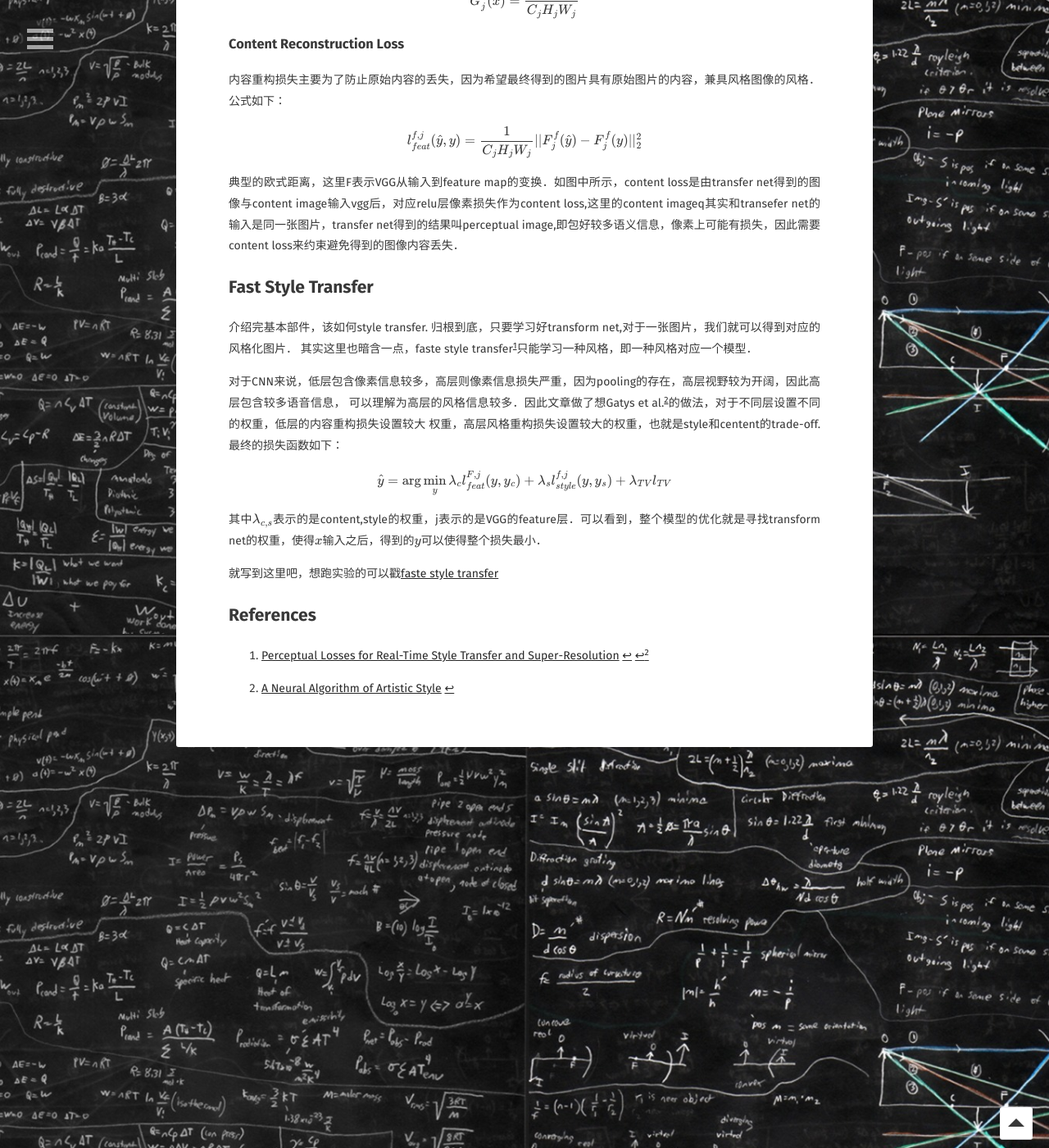
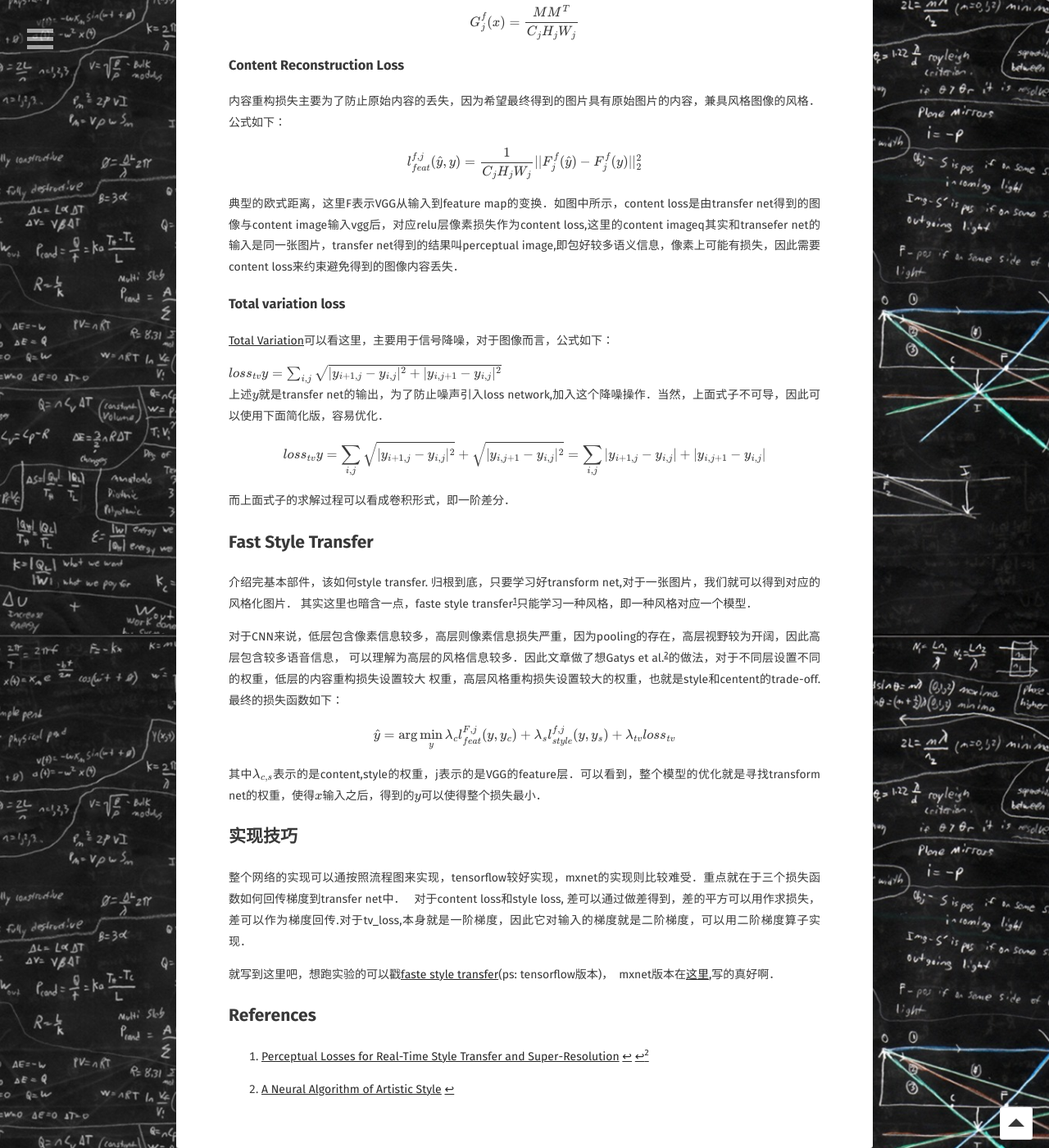
Before and after one commit to saicoco/saicoco.github.io, a Jekyll site: the page built from _posts/2017-06-06-fast-style.md, in a window 1280 px wide and 1400 px high, scrolled down 1927 px. Shown: the whole window at 82% size. Built offline with Jekyll 4.4.1, drawn with Linux system fonts in a browser that asks for light colours; some web fonts are replaced; formulas are drawn with MathJax 3; comment, search, counter and statistics services are not loaded.

Commit message:
add tv loss

```diff
--- a/_posts/2017-06-06-fast-style.md
+++ b/_posts/2017-06-06-fast-style.md
@@ -34,6 +34,7 @@ image. 答案是肯定的．
 * Pixel loss
 * style reconstruction loss
 * feature reconstruction loss
+* Total variation loss
 
 ### Pixel loss
 Pixel loss主要为了防止内容的丢失，即需要生成的风格图像与目标图像像素匹配时，使用该损失函数．当然，这里公式比较好理解：
@@ -75,6 +76,26 @@ $$
 
 典型的欧式距离，这里F表示VGG从输入到feature map的变换．如图中所示，content loss是由transfer net得到的图像与content image输入vgg后，对应relu层像素损失作为content loss,这里的content imageq其实和transefer net的输入是同一张图片，transfer net得到的结果叫perceptual image,即包好较多语义信息，像素上可能有损失，因此需要content loss来约束避免得到的图像内容丢失．
 
+### Total variation loss
+[Total Variation](https://en.wikipedia.org/wiki/Total_variation_denoising)可以看这里，主要用于信号降噪，对于图像而言，公式如下：
+
+$$
+\begin{equation}
+loss_{tv}{y} = \sum_{i, j}\sqrt{|y_{i+1, j} - y_{i,j}|^{2} + |y_{i, j+1} - y_{i,j}|^{2}}
+\end{equation}
+$$
+上述$$y$$就是transfer net的输出，为了防止噪声引入loss network,加入这个降噪操作．当然，上面式子不可导，因此可以使用下面简化版，容易优化．
+
+$$
+\begin{equation}
+loss_{tv}{y} = \sum_{i, j}\sqrt{|y_{i+1, j} - y_{i,j}|^{2}} + \sqrt{|y_{i, j+1} - y_{i,j}|^{2}} = \sum_{i, j}|y_{i+1, j} - y_{i,j}| + |y_{i, j+1} - y_{i,j}|
+\end{equation}
+$$
+
+而上面式子的求解过程可以看成卷积形式，即一阶差分．
+
+
+
 ## Fast Style Transfer
 介绍完基本部件，该如何style transfer. 归根到底，只要学习好transform net,对于一张图片，我们就可以得到对应的风格化图片．
 其实这里也暗含一点，faste style transfer[^2]只能学习一种风格，即一种风格对应一个模型．
@@ -85,14 +106,19 @@ $$
 
 $$
 \begin{equation}
-\hat{y} = \arg\min_{y} \lambda_{c}l_{feat}^{F,j}(y, y_c) + \lambda_{s}l_{style}^{f,j}(y, y_s) + \lambda_{TV}l_{TV}
+\hat{y} = \arg\min_{y} \lambda_{c}l_{feat}^{F,j}(y, y_c) + \lambda_{s}l_{style}^{f,j}(y, y_s) + \lambda_{tv}loss_{tv}
 \end{equation}
 $$
 
 
 其中$$\lambda_{c, s}$$表示的是content,style的权重，j表示的是VGG的feature层．可以看到，整个模型的优化就是寻找transform net的权重，使得$$x$$输入之后，得到的$$y$$可以使得整个损失最小．
 
-就写到这里吧，想跑实验的可以戳[faste style transfer](https://github.com/lengstrom/fast-style-transfer)
+## 实现技巧
+整个网络的实现可以通按照流程图来实现，tensorflow较好实现，mxnet的实现则比较难受．重点就在于三个损失函数如何回传梯度到transfer net中．
+对于content loss和style loss, 差可以通过做差得到，差的平方可以用作求损失，差可以作为梯度回传.对于tv_loss,本身就是一阶梯度，因此它对输入的梯度就是二阶梯度，可以用二阶梯度算子实现．
+
+
+就写到这里吧，想跑实验的可以戳[faste style transfer](https://github.com/lengstrom/fast-style-transfer)(ps: tensorflow版本)，　mxnet版本在[这里](https://github.com/zhaw/neural_style/tree/master/perceptual),写的真好啊．
 
 
 ## References
```
